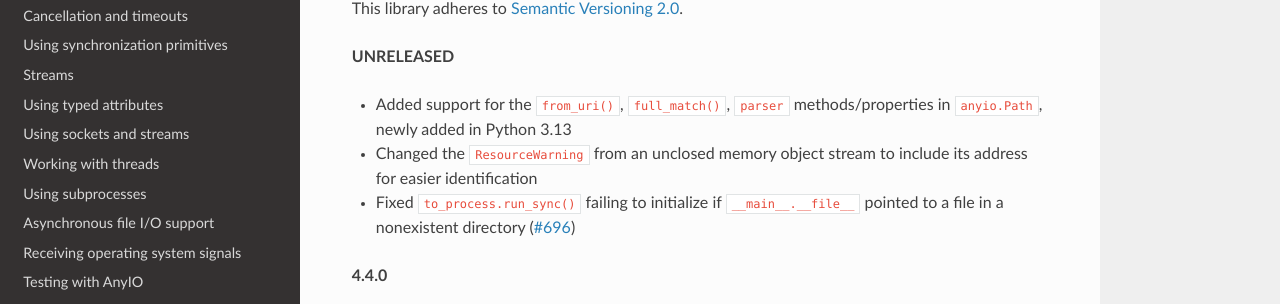
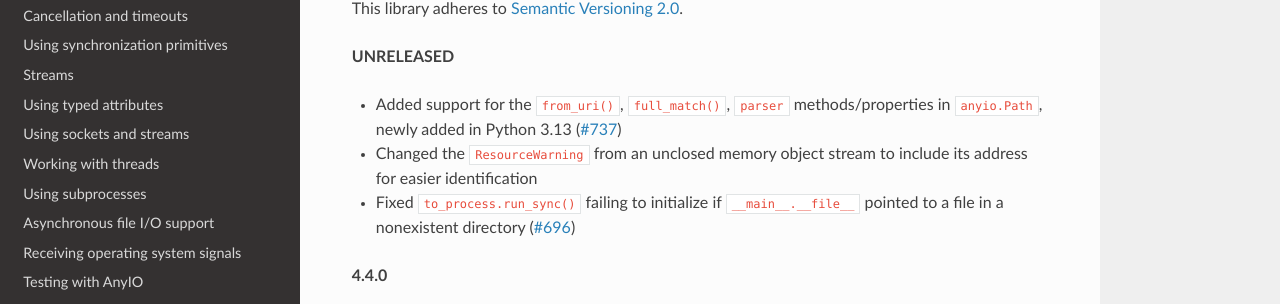
Before and after one commit to agronholm/anyio, a Sphinx documentation site: the page built from docs/versionhistory.rst, in a window 1280 px wide and 900 px high. Shown: the part 163-467 px from the top of the window. Built offline with Sphinx 7.4.7 and the Read the Docs theme 2.0.0, drawn with Linux system fonts in a browser that asks for light colours; the version number could not be read and is left out.

Commit message:
Added changelog link to #737

```diff
--- a/docs/versionhistory.rst
+++ b/docs/versionhistory.rst
@@ -7,6 +7,7 @@ This library adheres to `Semantic Versioning 2.0 <http://semver.org/>`_.
 
 - Added support for the ``from_uri()``, ``full_match()``, ``parser`` methods/properties
   in ``anyio.Path``, newly added in Python 3.13
+  (`#737 <https://github.com/agronholm/anyio/issues/737>`_)
 - Changed the ``ResourceWarning`` from an unclosed memory object stream to include its
   address for easier identification
 - Fixed ``to_process.run_sync()`` failing to initialize if ``__main__.__file__`` pointed
```
